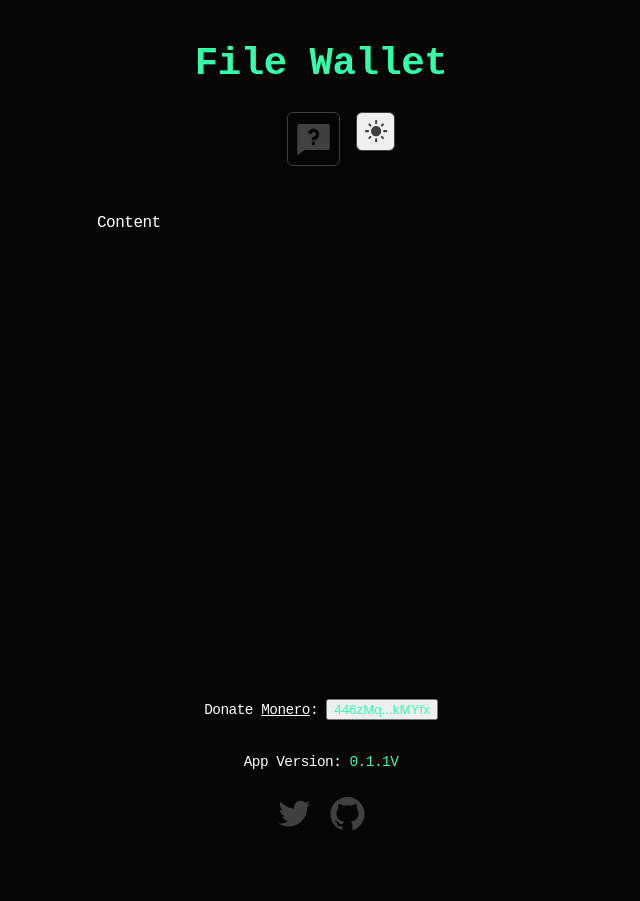
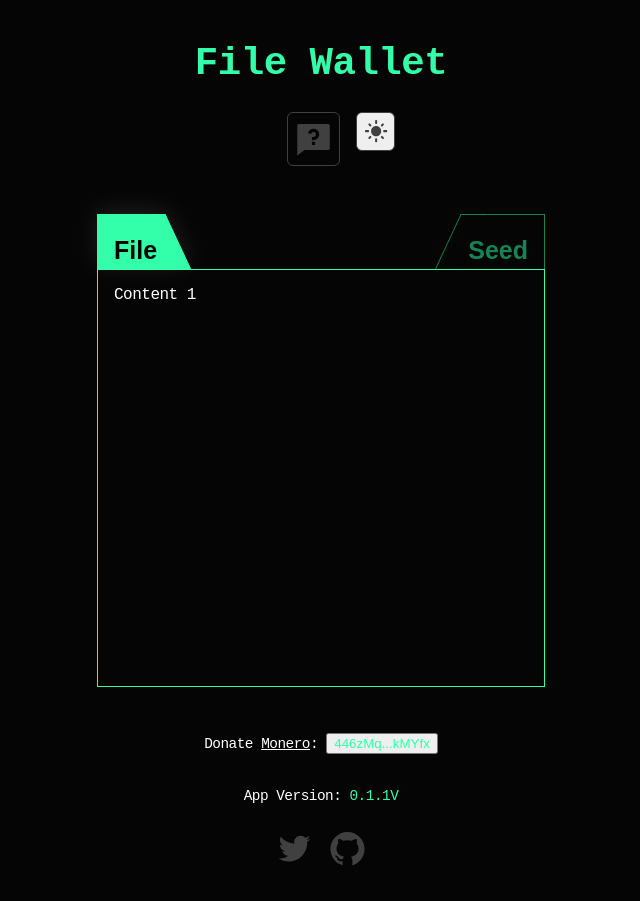
Before and after one commit to AmphibianDev/file-wallet, a React (Vite) app: page / in a window 1280 px wide. Shown: the whole page, without its empty margins (319-959 px from the left). Before the commit the page ends 866 px from the top, so only its background shows below. Built offline with nearby package versions, Linux system fonts and the light colour scheme; the HTML template or start-up script is replaced by a standard one.

Commit message:
add InputSection

```diff
--- a/package.json
+++ b/package.json
@@ -10,6 +10,8 @@
     "preview": "vite preview"
   },
   "dependencies": {
+    "@headlessui/react": "^1.7.15",
+    "classnames": "^2.3.2",
     "react": "^18.2.0",
     "react-dom": "^18.2.0",
     "react-icons": "^4.10.1"
--- a/src/App.tsx
+++ b/src/App.tsx
@@ -1,5 +1,6 @@
 import NavBar from './components/NavBar';
 import Footer from './components/Footer';
+import InputSection from './components/InputSection';
 
 import AppCSS from './App.module.css';
 
@@ -7,7 +8,9 @@ function App() {
   return (
     <div className={AppCSS.container}>
       <NavBar />
-      <main>Content</main>
+      <main>
+        <InputSection />
+      </main>
       <Footer />
     </div>
   );
--- /dev/null
+++ b/src/components/InputSection.module.css
@@ -0,0 +1,104 @@
+.tabs {
+  display: flex;
+  justify-content: space-between;
+  align-items: flex-end;
+}
+
+.tab {
+  user-select: none;
+
+  background-color: var(--color-background);
+  border: 1px solid var(--color-primary-dark);
+  border-bottom: none;
+  height: calc(var(--a700) + 1rem);
+
+  color: var(--color-primary-dark);
+  & > h2 {
+    color: inherit;
+    font-weight: bold;
+    font-size: var(--a500);
+
+    position: relative;
+    z-index: 1;
+  }
+
+  position: relative;
+  &::before {
+    content: '';
+    position: absolute;
+    top: -1px;
+    bottom: 0;
+    background-color: var(--color-background);
+    transform-origin: bottom left;
+    width: 1.6rem;
+    border: 1px solid var(--color-primary-dark);
+    border-bottom: none;
+  }
+
+  &[data-headlessui-state='selected'] {
+    position: relative;
+    z-index: 2;
+
+    filter: drop-shadow(0px -4px 12px rgba(255, 255, 255, 0.1));
+
+    --color-primary-dark: var(--color-primary-bright);
+    --color-background: var(--color-primary-bright);
+    color: black;
+  }
+}
+
+.leftTab {
+  border-right: none;
+  padding-left: 1rem;
+  padding-right: 0.5rem;
+
+  &::before {
+    right: -1.6rem;
+    transform: skew(25deg);
+    border-left: none;
+  }
+}
+
+.rightTab {
+  border-left: none;
+  padding-right: 1rem;
+  padding-left: 0.5rem;
+
+  &::before {
+    left: -1.6rem;
+    transform: skew(-25deg);
+    border-right: none;
+  }
+}
+
+.interactiveTab {
+  cursor: pointer;
+  &:hover,
+  &:focus-visible {
+    --color-primary-dark: var(--color-primary-bright);
+  }
+}
+
+.staticTab {
+  display: flex;
+  align-items: center;
+  gap: 0.8rem;
+
+  width: fit-content;
+  border-color: var(--color-primary-dark);
+  color: var(--color-text);
+
+  &::before {
+    border-color: var(--color-primary-dark);
+  }
+}
+
+.container {
+  height: clamp(21rem, 80vw + 1rem, 24rem);
+  padding: 1rem;
+  border: 1px solid var(--color-primary-bright);
+
+  /* for tab pseudo */
+  position: relative;
+  z-index: 1;
+}
--- /dev/null
+++ b/src/components/InputSection.tsx
@@ -0,0 +1,37 @@
+import { Tab } from '@headlessui/react';
+import classNames from 'classnames';
+
+import InputSectionCSS from './InputSection.module.css';
+
+const InputSection = ({ className }: { className?: string }) => {
+  return (
+    <Tab.Group as="section" className={className}>
+      <Tab.List className={InputSectionCSS.tabs}>
+        <Tab
+          className={classNames(
+            InputSectionCSS.tab,
+            InputSectionCSS.leftTab,
+            InputSectionCSS.interactiveTab
+          )}
+        >
+          <h2>File</h2>
+        </Tab>
+        <Tab
+          className={classNames(
+            InputSectionCSS.tab,
+            InputSectionCSS.rightTab,
+            InputSectionCSS.interactiveTab
+          )}
+        >
+          <h2>Seed</h2>
+        </Tab>
+      </Tab.List>
+      <Tab.Panels>
+        <Tab.Panel className={InputSectionCSS.container}>Content 1</Tab.Panel>
+        <Tab.Panel className={InputSectionCSS.container}>Content 2</Tab.Panel>
+      </Tab.Panels>
+    </Tab.Group>
+  );
+};
+
+export default InputSection;
--- a/src/reset.css
+++ b/src/reset.css
@@ -64,6 +64,7 @@ select {
 }
 
 button {
+  color: inherit;
   background: none;
   border: none;
   padding: 0;
```
Also changed, not shown: 1 other file (tests, documents, lock files or other folders).
